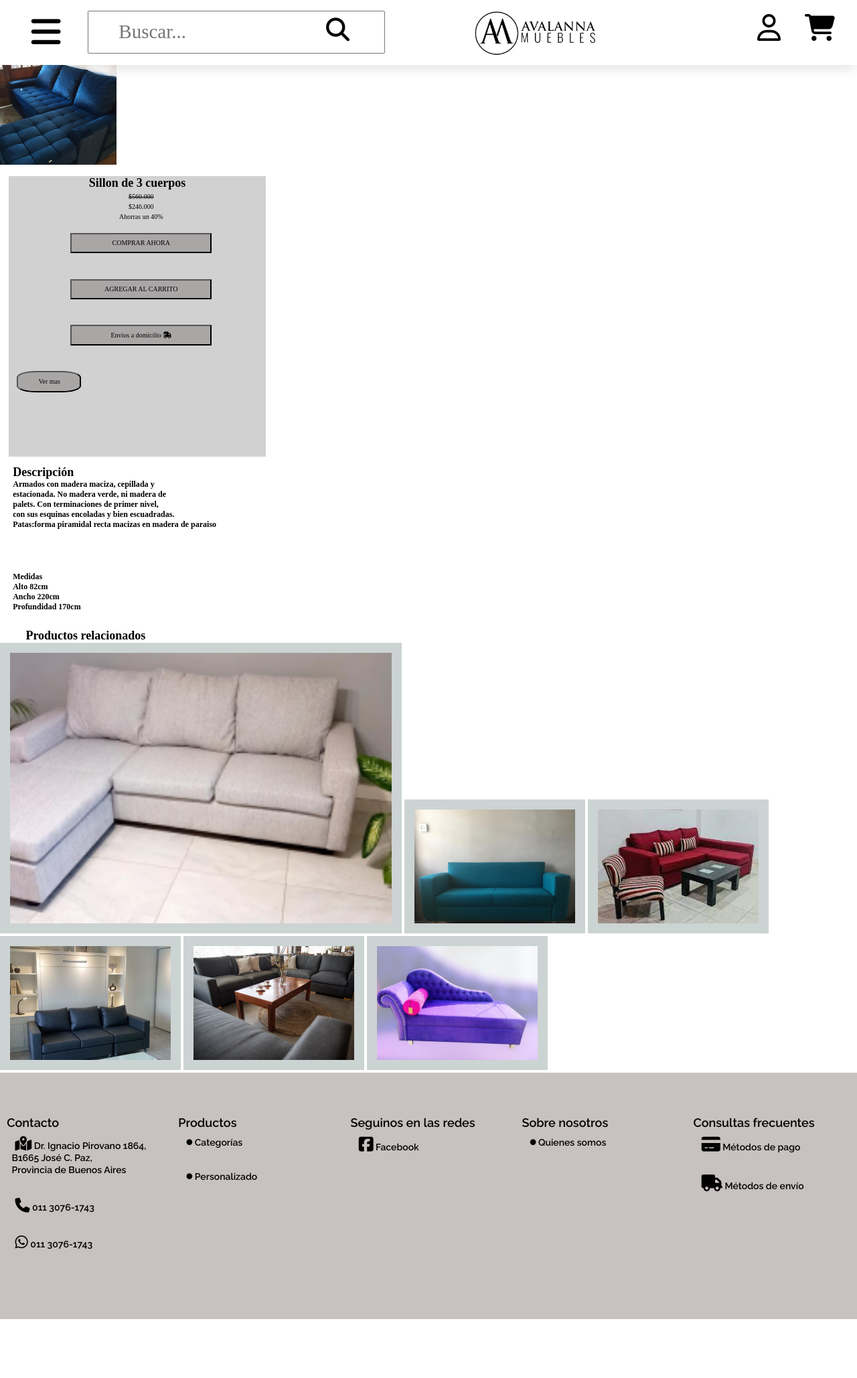
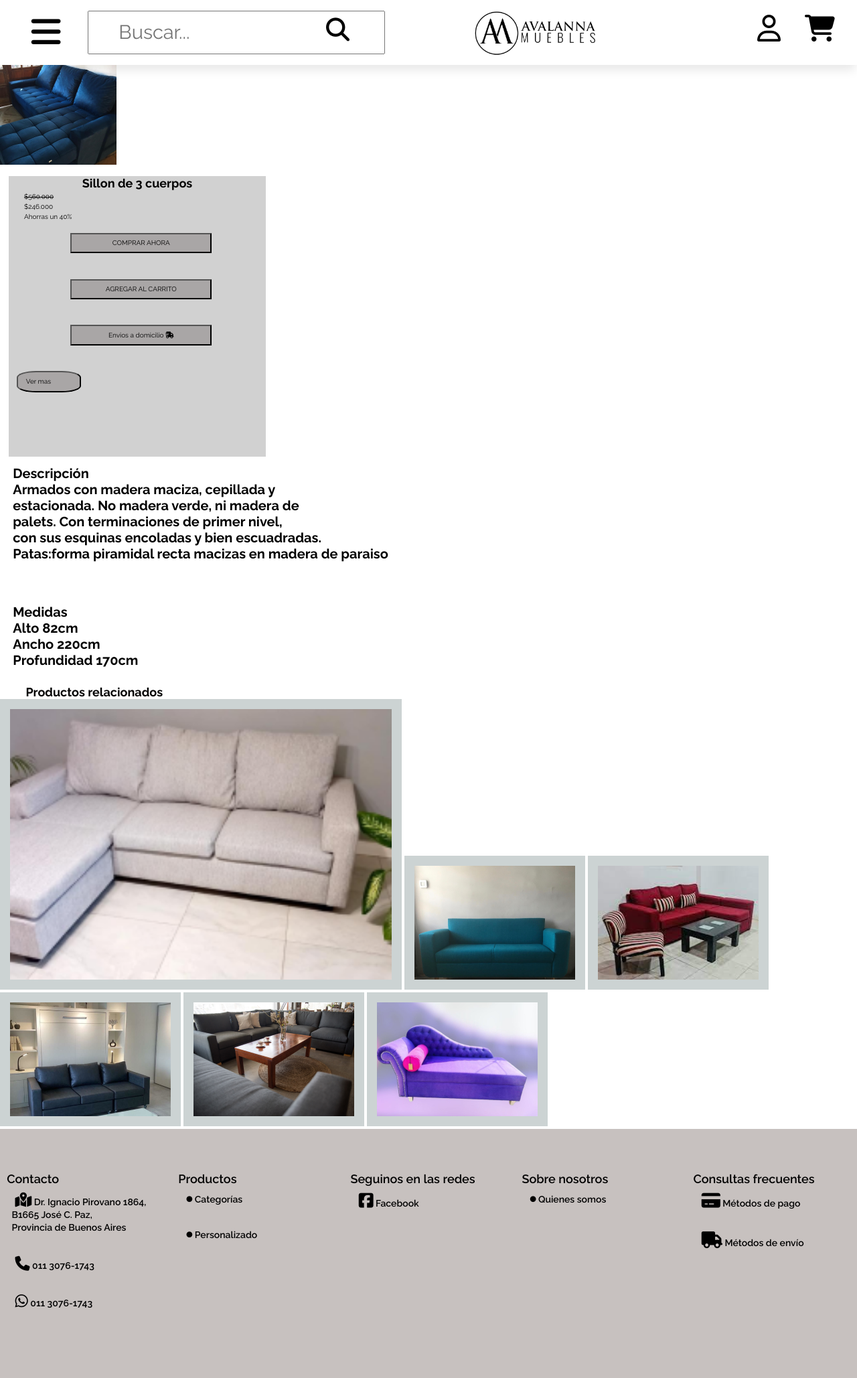
Before and after one commit to Tincho-91/c23-grupo09-Avalanna_Muebles, a Node server app: page /detalleDelProducto in a window 1280 px wide. Shown: the whole page at 67% size. Before the commit the page ends 1970 px from the top, so only its background shows below. Run offline with Node 20, Linux system fonts and the light colour scheme; some libraries are stand-ins or nearby versions.

Commit message:
probando conflictos

```diff
--- a/public/css/header.css
+++ b/public/css/header.css
@@ -174,7 +174,7 @@
     .lupa {
         top: 22px;
         font-size: 25px;
-        left: 230px;
+        left: 229px;
     }
 
     .menu-desplegable {
--- a/public/css/productDetail.css
+++ b/public/css/productDetail.css
@@ -1,56 +1,4 @@
-<<<<<<< HEAD
-:root {
-<<<<<<< HEAD
-    --gris-oscuro: #4d4d4d;
-    --gris-claro: #d1d1d1;
-    --gis: #c7c1bf;
-    --negro: #090915;
 
-
-    --fuentes: "Raleway"
-
-
-        --parrafos: 24px;
-    --titulos: 40px;
-    --precio: 10px;
-    --descuento: 12px;
-    --descripcion: 24px;
-}
-
-/*
-.productDetail__main img {
-    width: 22%;
-    height: 50px;
-    padding-bottom: 20px;
-    margin-right:5px ;
-    }
-*/
-* {
-    margin: 0px;
-    padding: 0;
-    font-family: var(--fuentes);
-}
-
-.productDetail__body {
-    width: 100vw;
-    height: 100vh;
-    margin: 0%;
-    padding: 0%;
-}
-=======
---fuentes:"Raleway"
->>>>>>> 1da14e3adda6e6ca4291e44d4de69f9ca49f3924
-
-=======
-
-:root {
-
-    --parrafos: 22px;
-      --titulos: 40px;
-      --precio: 10px;
-      --descuento: 12px;
-      --descripcion: 24px;
-}
 
     .productDetail__body{
         width: 100vw;
@@ -65,9 +13,9 @@
 >>>>>>> 1da14e3adda6e6ca4291e44d4de69f9ca49f3924
 .productDetail__main p {
     font-size: 8px;
-    padding: 0%;
-    text-align: left 100%;
-    margin: 0;
+   text-align: left;
+    margin: 1% 2% 1% 5%;
+    padding:0% 1% ;
 
 }
 
@@ -465,10 +413,8 @@
 >>>>>>> 1da14e3adda6e6ca4291e44d4de69f9ca49f3924
         margin-right:8px ;
         }
-
-
-            .productDetail-descripcion{
-                font-size: 18px;
+        .productDetail-descripcion{
+                font-size: 20px;
                 margin-left: 1.5%;
             }
             .seccion__productos--titulo{
@@ -484,14 +430,13 @@
                     background-color: var(--color-gris-claro);
                     width: 30%;
                      margin: 13px;
-                }
+                      }
 
                 .productDetail__main  p {
                     font-size: 10px;
-                    text-align: center;
+                    text-align: left;
                     margin: 1% 2% 1% 5%;
                     padding:0% 1% ;
-
                 }
                 .productDetail-button{
                     font-size: 10px;
@@ -502,7 +447,9 @@
                     margin-left: 3%;
                     width: 55%;
                 }
-
+              .productDetail_descripcion-h6{
+               font-size: 20px;
+              }
                 .productDetail-button_a_p{
                     font-size: 10px;
                     background-color:#a9a6a6;
@@ -524,7 +471,7 @@
                     margin-left: 3%;
                 }
                 .productDetail-li{
-                    font-size: 12px;
+                    font-size: 20px;
                     padding-top: 5%;
                 }
 }
@@ -532,6 +479,7 @@
 @media (min-width:1024px){
 .color{
     margin-bottom: 7%;
+    margin-left: 1px;
 }
         .detalles {
             width: 50%;
@@ -540,7 +488,8 @@
             }
 
             .productDetail-descripcion{
-                font-size: 25px;
+                font-size: 35px;
+                text-align: right 5px;
 
             }
             .seccion__productos--titulo{
@@ -554,9 +503,10 @@
 
               .productDetail__main  p {
                     font-size:20px;
-                    text-align: left 100%;
-                    margin: 4px;
-                    padding: 0;
+                    text-align: left;
+                    margin: 1% 2% 1% 5%;
+                    padding:0% 1% ;
+
             }
                 .productDetail-button{
                     font-size: 16px;
@@ -603,7 +553,7 @@
                 font-style: normal;
            }
            .productDetail-li{
-            font-size: 15px;
+            font-size:22px;
            }
 <<<<<<< HEAD
 }
--- a/views/productDetail.html
+++ b/views/productDetail.html
@@ -41,7 +41,7 @@
 
     </header>
 
- <main class="productDetail__main">
+ <main class="productDetail__main p">
 
         <section class="seccion__productos">
             <img class="detalles img" src="img/sillon3cuerpos.png" alt="">
```
Also changed, not shown: public/css/styles.css (line endings or trailing spaces).
